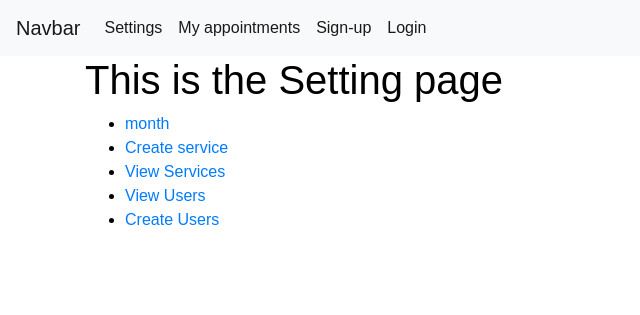
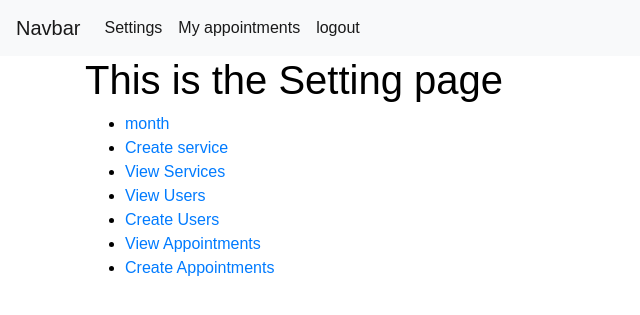
Before and after one commit to GabrielRom1/MyDashboard, a Flask app: page /settings in a window 1280 px wide. Shown: the top 315 px of the page, without its empty margins (0-640 px from the left). Run offline with Flask 3, Linux system fonts and the light colour scheme; the visitor is signed in with stand-in values (Sample User, id 1); parts of the project's set-up code (start-up, migrations or seed data) failed here and were passed over; some libraries are stand-ins or nearby versions.

Commit message:
add appointments routes to settings and dynamic navbar

```diff
--- a/website/templates/base.html
+++ b/website/templates/base.html
@@ -33,7 +33,7 @@
 
 
 
-        {% if access %}
+        {% if current_user.is_authenticated %}
 
         <li class="nav-item active">
 
--- a/website/templates/settings.html
+++ b/website/templates/settings.html
@@ -31,6 +31,15 @@
         <a href="{{url_for('users.create_user')}}">Create Users</a>
 
     </li>
+    <li>
+        <a href="{{url_for('appointments.view_appointments')}}">View Appointments</a>
+
+    </li>
+    <li>
+        <a href="{{url_for('appointments.create_appointment')}}">Create Appointments</a>
+
+    </li>
+
 
 
 </ul>
```
